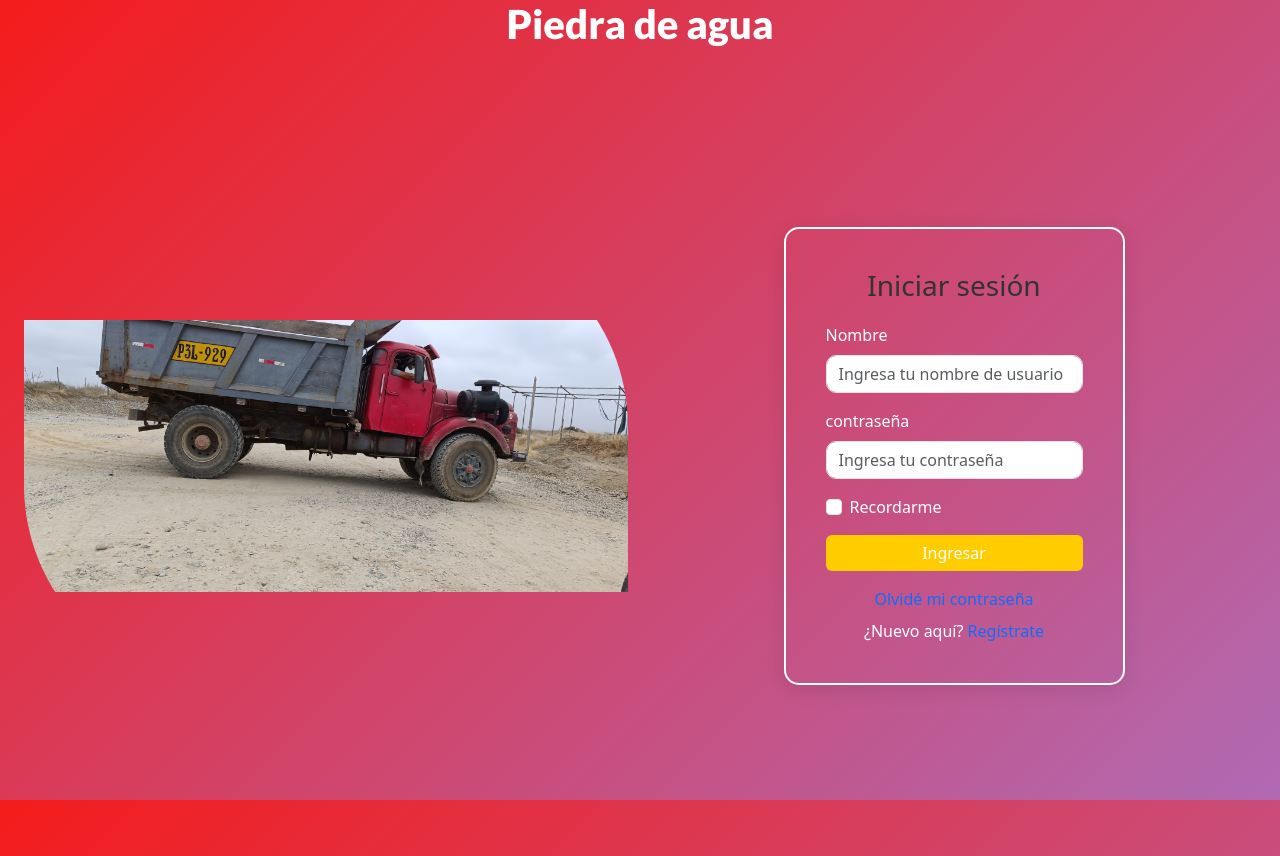
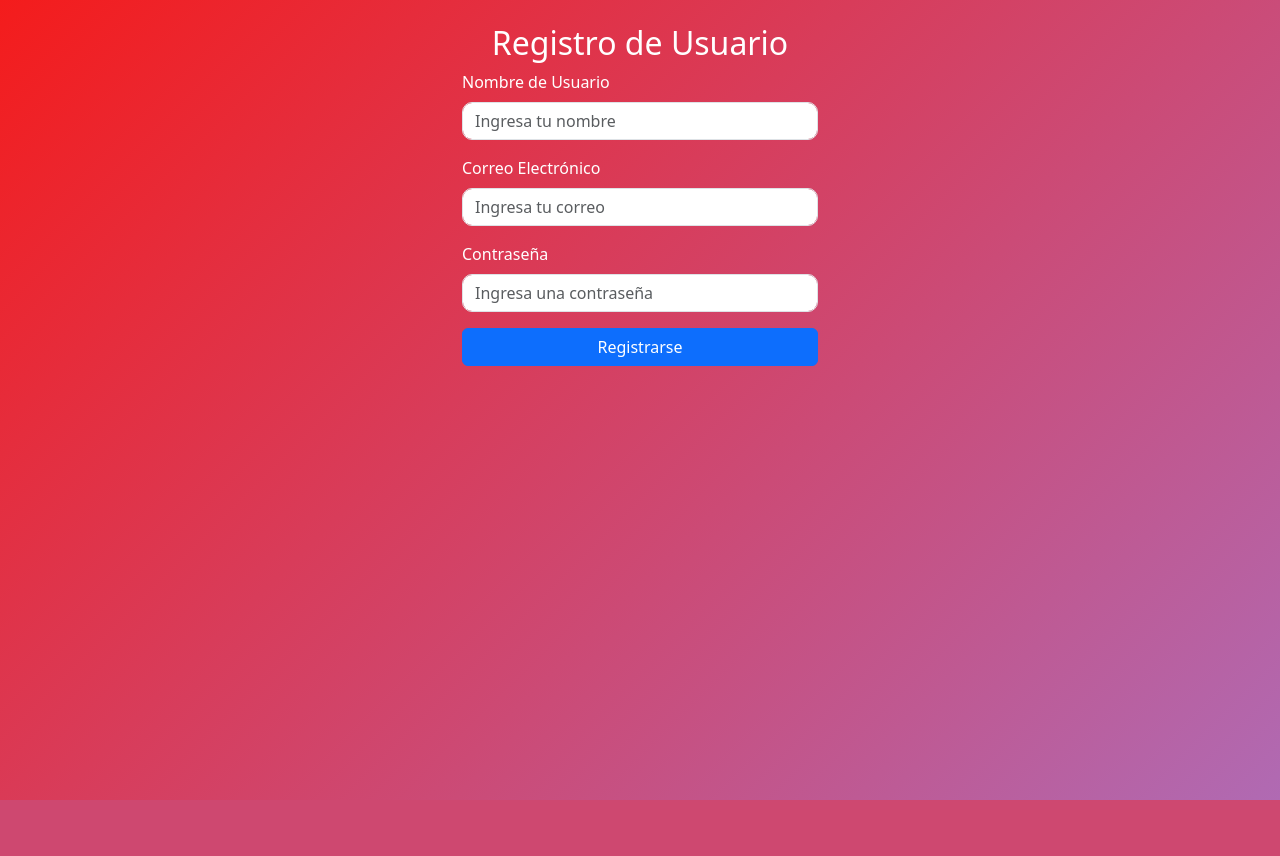
Before and after one commit to KRZ23/Integrador, a PHP site: template src/views/Login/LoginView.php in a window 1280 px wide. After the commit the page ends 800 px from the top, so only its background shows below. Run offline with PHP 8.4, Linux system fonts and the light colour scheme; the template is opened without the code that fills it, so the values that code supplies are empty.

Commit message:
Cambio del Login.php (temporal)
Estoy viendo posibles estilos

```diff
--- a/src/views/Login/LoginView.php
+++ b/src/views/Login/LoginView.php
@@ -15,49 +15,28 @@
 </head>
 
 <body>
-    <header>
-        <div class="text-center">
-            <h1 class="lato-black">Piedra de agua</h1>
-        </div>
-    </header>
-    <div class="container-fluid d-flex justify-content-center align-items-center vh-100">
-        <div class="row w-100">
-            <!-- Columna con la imagen -->
-            <div class="col-md-6 d-none d-md-block">
-                <div class="background-illustration"></div>
-            </div>
-            <!-- Columna con el formulario -->
-            <div class="col-md-6 d-flex flex-column justify-content-center align-items-center">
-                <div class="login-container">
-                    <h3 class="text-center">Iniciar sesión</h3>
-                    <form>
+<div class="container">
+        <div class="row justify-content-center">
+            <div class="col-md-6 col-lg-4">
+                <h2 class="text-center mt-4">Registro de Usuario</h2>
+                <form action="#" method="POST">
                     <div class="mb-3">
-                            <label for="username" class="form-label">Nombre</label>
-                            <input type="text" class="form-control" id="username"
-                                placeholder="Ingresa tu nombre de usuario">
+                        <label for="nombreUsuario" class="form-label">Nombre de Usuario</label>
+                        <input type="text" class="form-control" id="nombreUsuario" name="nombreUsuario" placeholder="Ingresa tu nombre" required>
                     </div>
                     <div class="mb-3">
-                            <label for="password" class="form-label">contraseña</label>
-                            <input type="password" class="form-control" id="password"
-                                placeholder="Ingresa tu contraseña">
+                        <label for="correo" class="form-label">Correo Electrónico</label>
+                        <input type="email" class="form-control" id="correo" name="correo" placeholder="Ingresa tu correo" required>
                     </div>
-                        <div class="form-check mb-3">
-                            <input type="checkbox" class="form-check-input" id="rememberMe">
-                            <label class="form-check-label" for="rememberMe">Recordarme</label>
+                    <div class="mb-3">
+                        <label for="contrasena" class="form-label">Contraseña</label>
+                        <input type="password" class="form-control" id="contrasena" name="contrasena" placeholder="Ingresa una contraseña" required>
                     </div>
-                        <button type="submit" class="btn btn-login w-100">Ingresar</button>
-                        <div class="text-center mt-3">
-                            <a href="#" class="text-decoration-none">Olvidé mi contraseña</a>
-                        </div>
-                        <div class="text-center mt-2">
-                            <span>¿Nuevo aquí? <a href="#" class="text-decoration-none">Regístrate</a></span>
-                        </div>
+                    <button type="submit" class="btn btn-primary w-100">Registrarse</button>
                 </form>
             </div>
         </div>
     </div>
-    </div>
-
     <script src="/public/js/Bootstrap_js/bootstrap.min.js"></script>
 </body>
 
```
Lines whose indentation alone changed are shown as unchanged.
